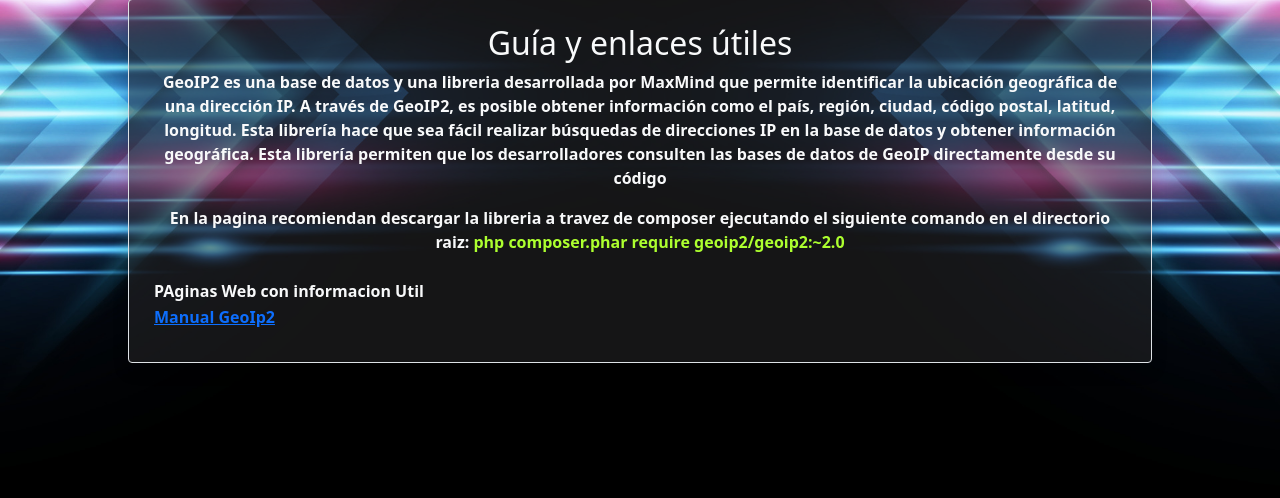
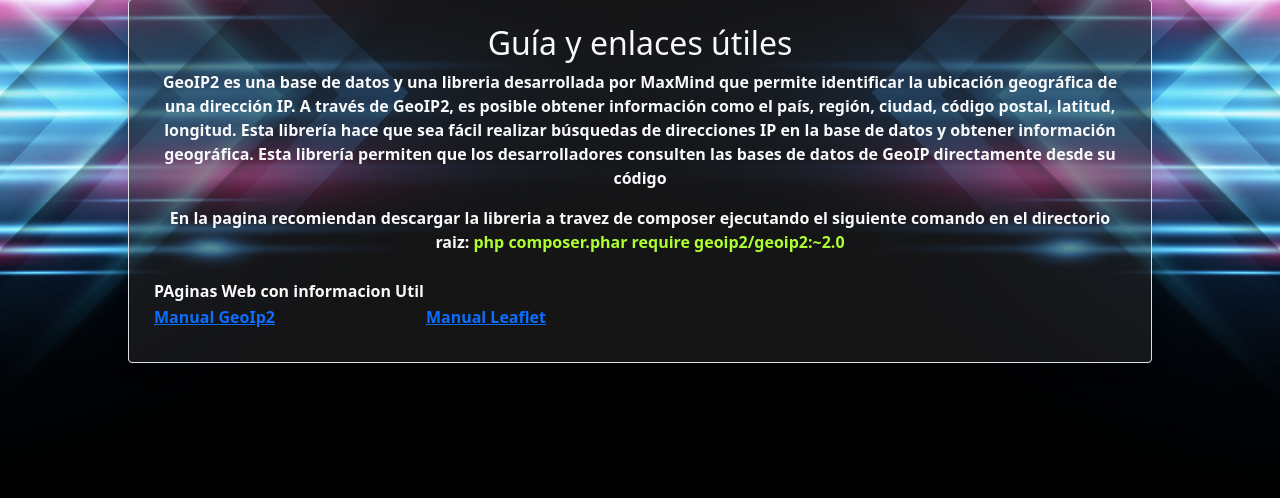
Before and after one commit to Matias-Ignacio/PWD2024_LIB, a PHP site: page /Vista/geolocalizacion/guiaGeoIp.php in a window 1280 px wide. Shown: the part 259-757 px from the top of the page. Run offline with PHP 8.4, Linux system fonts and the light colour scheme; some libraries are stand-ins or nearby versions.

Commit message:
un cambio xd

```diff
--- a/Vista/geolocalizacion/guiaGeoIp.php
+++ b/Vista/geolocalizacion/guiaGeoIp.php
@@ -37,6 +37,7 @@
             </tr>
             <tr>
                 <td><a href="https://maxmind.github.io/GeoIP2-php/">Manual GeoIp2</a></td>
+                <td><a href="https://leafletjs.com/">Manual Leaflet</a></td>
             </tr>
         </table>
     </div>
```
